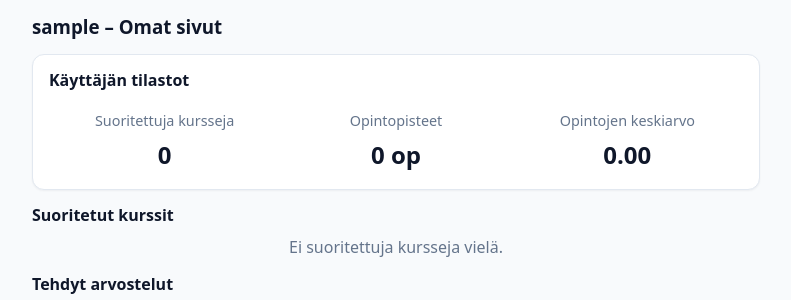
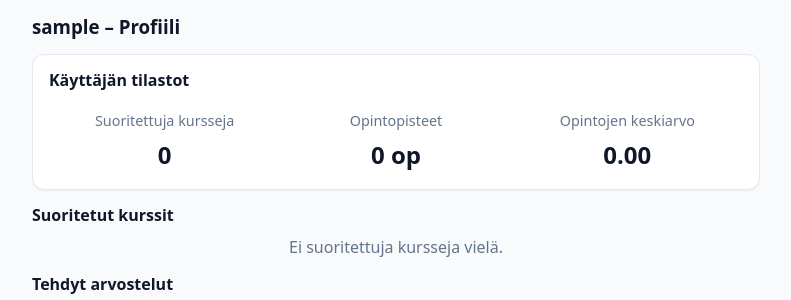
Before and after one commit to ValioEilax/kura, a Flask app: page /user/1 in a window 1280 px wide. Shown: the part 59-359 px from the top of the page, without its empty margins (244-1035 px from the left). Run offline with Flask 3, Linux system fonts and the light colour scheme; the visitor is signed in with stand-in values (Sample User, id 1); data comes from the database, SQL or seed files in the repository; data that the repository does not hold is empty.

Commit message:
Fix text in show user

```diff
--- a/templates/show_user.html
+++ b/templates/show_user.html
@@ -1,9 +1,9 @@
 {% extends "base.html" %}
 
-{% block title %}{{ user.username }} - Omat sivut{% endblock %}
+{% block title %}{{ user.username }} - Profiili{% endblock %}
 
 {% block content %}
-<h3>{{ user.username }} – Omat sivut</h3>
+<h3>{{ user.username }} – Profiili</h3>
 
 {% for message in get_flashed_messages() %}
   <div class="flash">{{ message }}</div>
```
